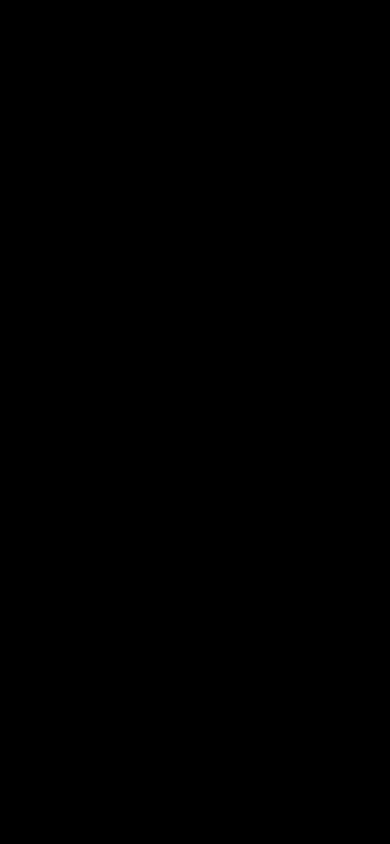
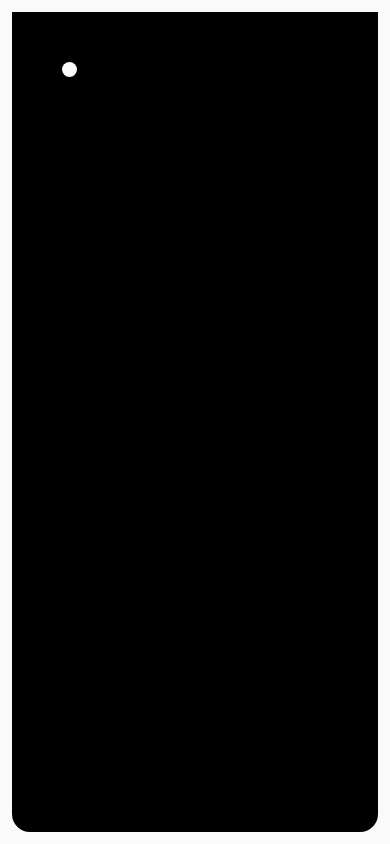
Before and after one commit to Raiden-16F7/NostalgicSnake, a React Native app: screen / in a window 390 px wide. Built offline with nearby package versions, Linux system fonts and the light colour scheme.

Commit message:
Snake Creation + Boundaries

```diff
--- a/src/components/Game.tsx
+++ b/src/components/Game.tsx
@@ -1,30 +1,51 @@
 import { View, Text, SafeAreaView, StyleSheet } from 'react-native'
-import React from 'react'
+import React, { useState } from 'react'
 import { Colors } from '../styles/colors'
 import { PanGestureHandler } from 'react-native-gesture-handler'
+import { Coordinate, Direction, GestureEventType } from '../types/types'
+import Snake from './Snake'
+
+const SNAKE_INTIAL_POSITION = [{ x: 5, y: 5 }]
+const FOOD_INTIAL_POSITION = { x: 5, y: 20 }
+const GAME_BOUNDS = [{ xMin: 0, xMax: 35, yMin: 0, yMax: 63 }]
+const MOVE_INTERVAL = 50
+const SCORE_INCREMENT = 10
 
 
 
 export default function Game(): JSX.Element {
-    const handleGesture = (event: any) => {
+    const [direction, setDirection] = useState<Direction>(Direction.Right)
+    const [snake, setSnake] = useState<Coordinate[]>(SNAKE_INTIAL_POSITION)
+    const [food, setFood] = useState<Coordinate>(FOOD_INTIAL_POSITION)
+    const [isGameOver, setIsGameOver] = useState<boolean>(false)
+    const [isGamePaused, setIsGamePaused] = useState<boolean>(false);
+
+    const handleGesture = (event: GestureEventType) => {
         const { translationX, translationY } = event.nativeEvent
         if (Math.abs(translationX) > Math.abs(translationY)) {
             if (translationX > 0) {
                 //moving right
+                setDirection(Direction.Right)
             } else {
                 //moving left
+                setDirection(Direction.Left)
             }
         } else {
             if (translationY > 0) {
                 //moving down
+                setDirection(Direction.Down)
             } else {
                 //moving up
+                setDirection(Direction.Up)
             }
         }
     }
     return (
         <PanGestureHandler onGestureEvent={handleGesture}>
             <SafeAreaView style={styles.container}>
+                <View style={styles.boundaries}>
+                    <Snake snake={snake} />
+                </View>
             </SafeAreaView>
         </PanGestureHandler>
     )
@@ -33,6 +54,15 @@
 const styles = StyleSheet.create({
     container: {
         flex: 1,
-        backgroundColor: Colors.primary
+        backgroundColor: Colors.background
+    },
+    boundaries: {
+        flex: 1,
+        borderColor: Colors.background,
+        borderWidth: 12,
+        backgroundColor: Colors.primary,
+        borderBottomLeftRadius: 30,
+        borderBottomRightRadius: 30
+
     }
 })
--- /dev/null
+++ b/src/components/Snake.tsx
@@ -0,0 +1,33 @@
+import { Fragment } from "react";
+import { Coordinate } from "../types/types";
+import { StyleSheet, View } from "react-native";
+import { Colors } from "../styles/colors";
+
+interface SnakeProps {
+    snake: Coordinate[]
+}
+
+export default function Snake({ snake }: SnakeProps): JSX.Element {
+    return (
+        <Fragment>
+            {snake.map((segement: Coordinate, index: number) => {
+                const SegementStyle = {
+                    left: segement.x * 10,
+                    top: segement.y * 10
+                }
+                return <View key={index} style={[styles.snake, SegementStyle]} />
+            })}
+        </Fragment>
+    )
+}
+
+const styles = StyleSheet.create({
+    snake: {
+        width: 15,
+        height: 15,
+        position: 'absolute',
+        borderRadius: 14,
+        backgroundColor: Colors.background
+    }
+
+})
--- /dev/null
+++ b/src/types/types.ts
@@ -0,0 +1,15 @@
+export interface GestureEventType{
+    nativeEvent: { translationX:number,translationY:number}
+}
+
+export interface Coordinate{
+    x: number,
+    y: number
+}
+
+export enum Direction {
+    Right,
+    Up,
+    Left,
+    Down,
+}
```
